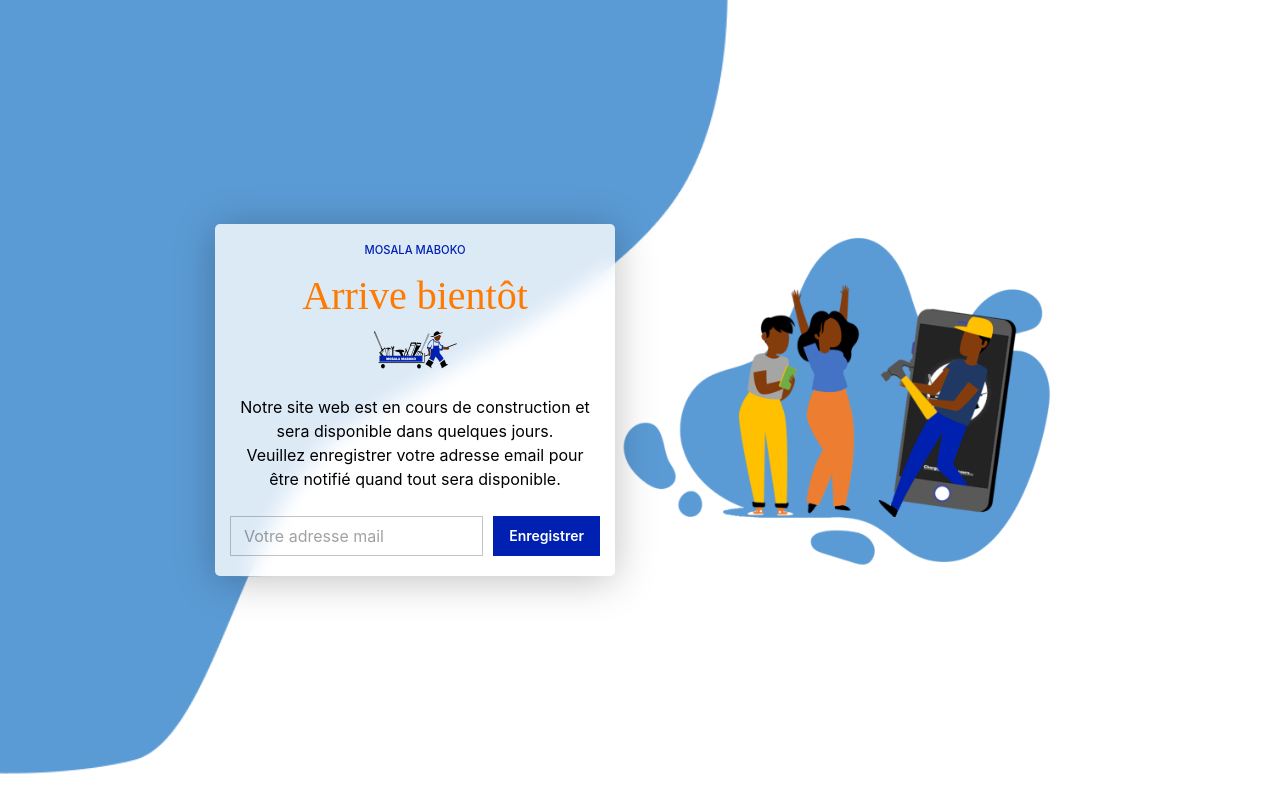
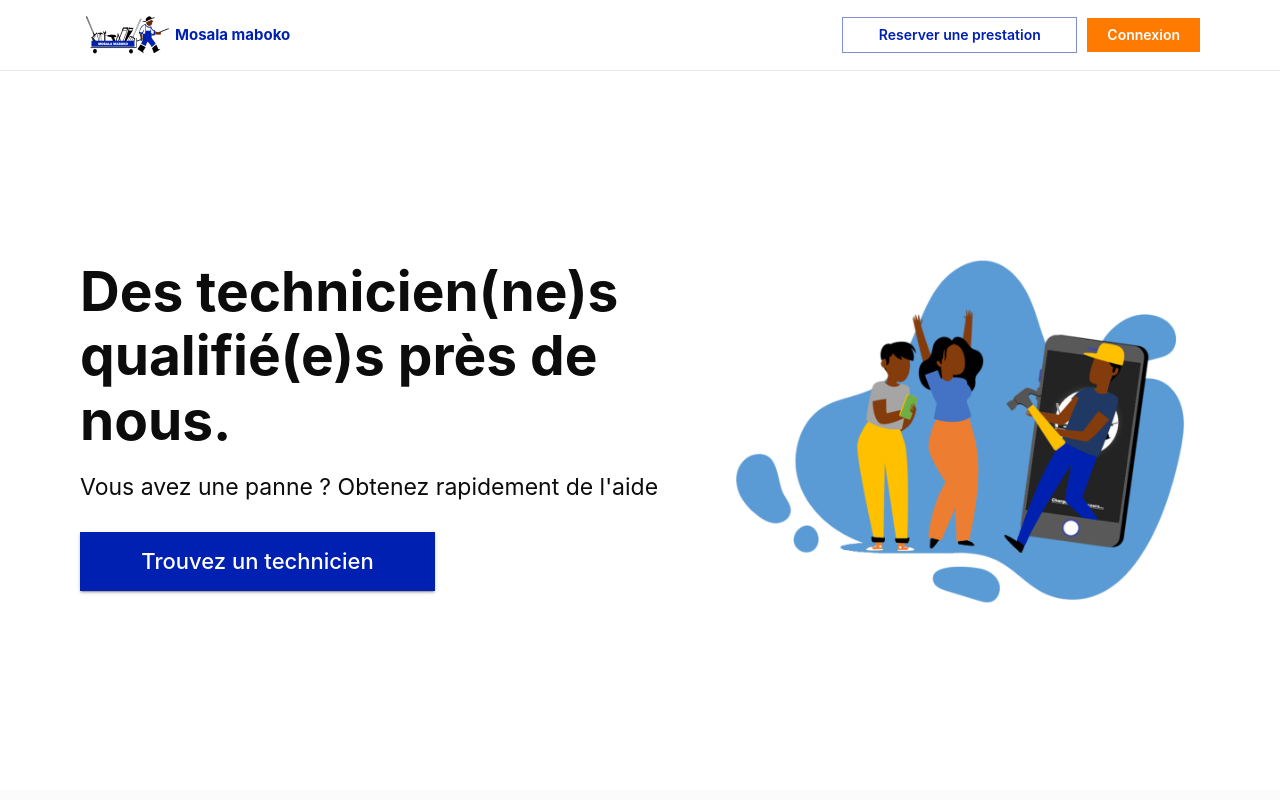
Before and after one commit to mosalaDev/mosalamaboko, a React (Create React App) app: page / in a window 1280 px wide. Shown: the top 800 px of the page. Built offline with nearby package versions, Linux system fonts and the light colour scheme; no server answers; a web font is replaced by a local one.

Commit message:
Some Changes

```diff
--- a/src/App.js
+++ b/src/App.js
@@ -19,10 +19,10 @@ import PasswordRecovery from './pages/login/PasswordRecovery';
 function App() {
   const dispatch = useDispatch();
   useEffect(() => {
-    // dispatch(getConnectedUser());
-    // dispatch(getZones());
-    // dispatch(getTravaux());
-    // dispatch(getServices());
+    dispatch(getConnectedUser());
+    dispatch(getZones());
+    dispatch(getTravaux());
+    dispatch(getServices());
   }, [dispatch]);
 
   return (
@@ -31,16 +31,16 @@ function App() {
     >
       <ThemeProvider theme={theme}>
         <Switch>
-          <Route path="/" component={Presentation} />
+          {/* <Route path="/" component={Presentation} /> */}
           <ProtectedRoute
             path="/client/:username"
             component={ProfileNavigation}
           />
-          {/* <ForbidenRoute path="/connexion" component={Login} />
+          <ForbidenRoute path="/connexion" component={Login} />
           <ForbidenRoute path="/créer_compte" component={Signup} />
           <ForbidenRoute path="/mot_de_passe_oublié" component={PasswordRecovery} />
           <Route path="/aide" component={HelpCenterNavigation} />
-          <Route path="/" component={MainSwitchNavigation} /> */}
+          <Route path="/" component={MainSwitchNavigation} />
         </Switch>
       </ThemeProvider>
     </Router>
```
